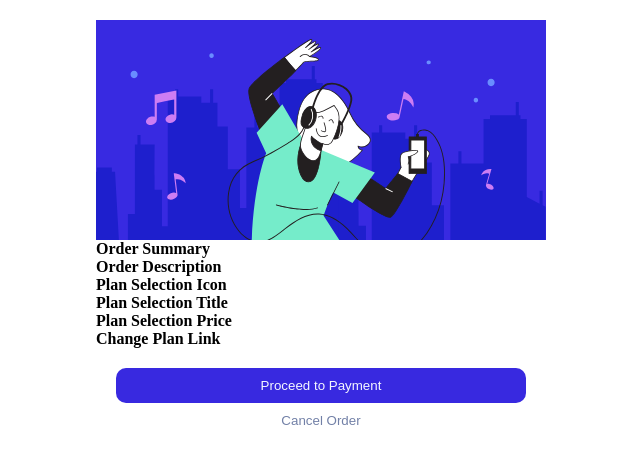
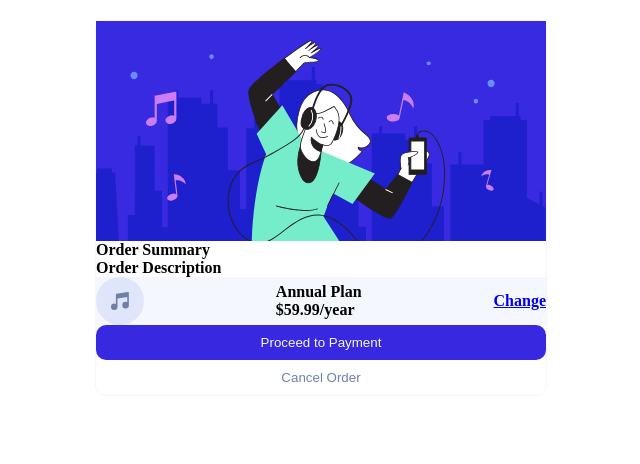
Before and after one commit to andrewsanc/Order-Summary-Component-Challenge, a React (Create React App) app: page / in a window 1280 px wide. Shown: the top 464 px of the page, without its empty margins (319-959 px from the left). Built offline with nearby package versions, Linux system fonts and the light colour scheme; a web font is replaced by a local one.

Commit message:
inital rendering of Plan component

```diff
--- a/src/Components/App.css
+++ b/src/Components/App.css
@@ -8,4 +8,15 @@ body {
   display: flex;
   justify-content: center;
   margin: 20px;
+  background-image: "../images/pattern-background-desktop.svg";
 }
+
+.flex-row {
+  display: flex;
+  align-items: center;
+}
+
+.flex-col {
+  display: flex;
+  flex-direction: column;
+}
--- a/src/Components/Plan.css
+++ b/src/Components/Plan.css
@@ -0,0 +1,4 @@
+.plan {
+  justify-content: space-between;
+  background: hsl(225, 100%, 98%);
+}
--- a/src/Components/Plan.js
+++ b/src/Components/Plan.js
@@ -1,15 +1,16 @@
 import React from "react";
 import "./Plan.css";
+import planIcon from "../images/icon-music.svg";
 
-const Plan = () => {
+const Plan = ({ title, price }) => {
   return (
-    <div>
-      <div>Plan Selection Icon</div>
+    <div className='plan flex-row'>
+      <img src={planIcon} alt='icon-music' />
       <div>
-        <div>Plan Selection Title</div>
-        <div>Plan Selection Price</div>
+        <div>{title}</div>
+        <div>{price}</div>
       </div>
-      <div>Change Plan Link</div>
+      <a href='#'>Change</a>
     </div>
   );
 };
--- a/src/Components/SummaryCard.css
+++ b/src/Components/SummaryCard.css
@@ -1,19 +1,9 @@
 .summary-card {
+  border: 1px solid hsl(225, 100%, 98%);
   border-radius: 10px;
 }
 
-.flex-row {
-  display: flex;
-  align-items: center;
-}
-
-.flex-col {
-  display: flex;
-  flex-direction: column;
-}
-
 .buttons {
-  padding: 20px;
 }
 
 .button {
--- a/src/Components/SummaryCard.js
+++ b/src/Components/SummaryCard.js
@@ -8,13 +8,15 @@ const SummaryCard = () => {
     <div className='summary-card flex-col'>
       <img src={illustrationHero} alt='illustration-hero' />
       <div>
+        <div>
           <div>Order Summary</div>
           <div>Order Description</div>
         </div>
-      <Plan />
+        <Plan title='Annual Plan' price='$59.99/year' />
         <div className='buttons flex-col'>
           <button className='button primary'>Proceed to Payment</button>
           <button className='button'>Cancel Order</button>
+        </div>
       </div>
     </div>
   );
```
Also changed, not shown: src/Components/OrderSummary.css (added), src/Components/OrderSummary.js (added). Lines whose indentation alone changed are shown as unchanged.
